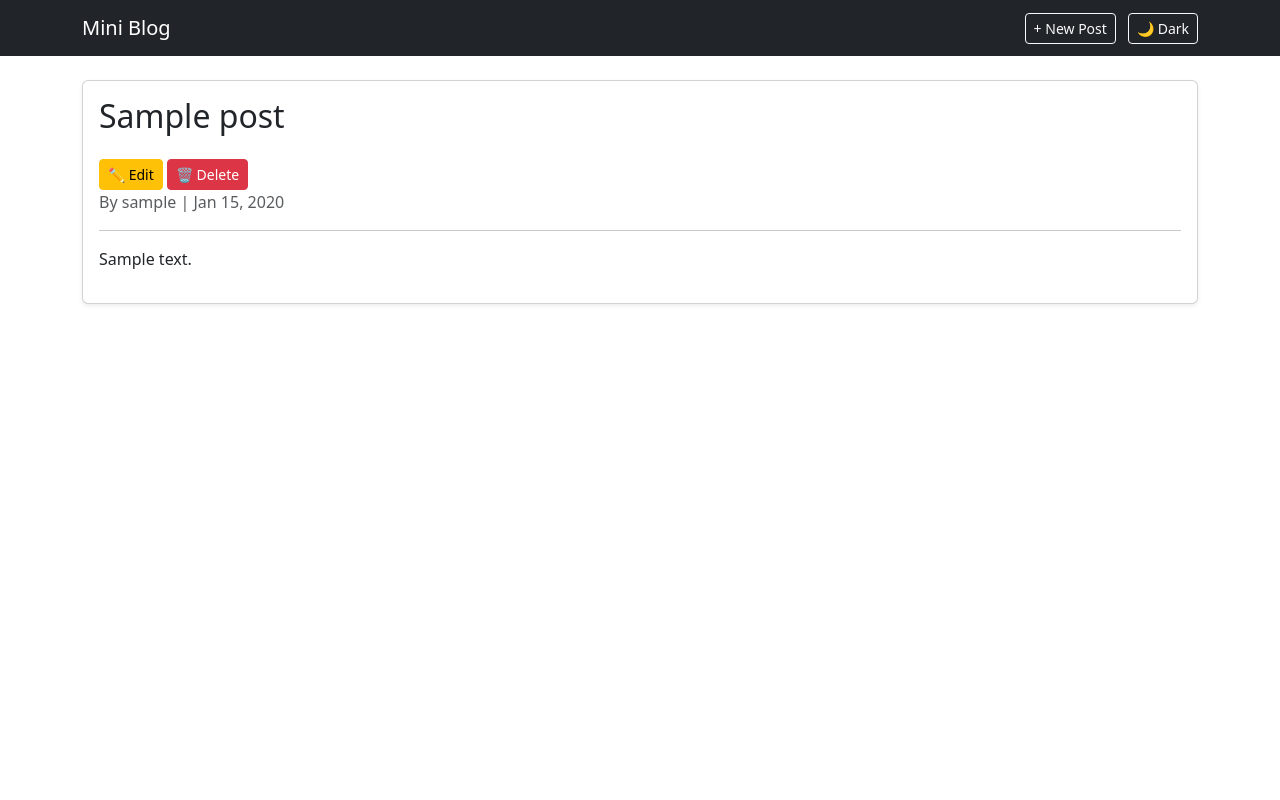
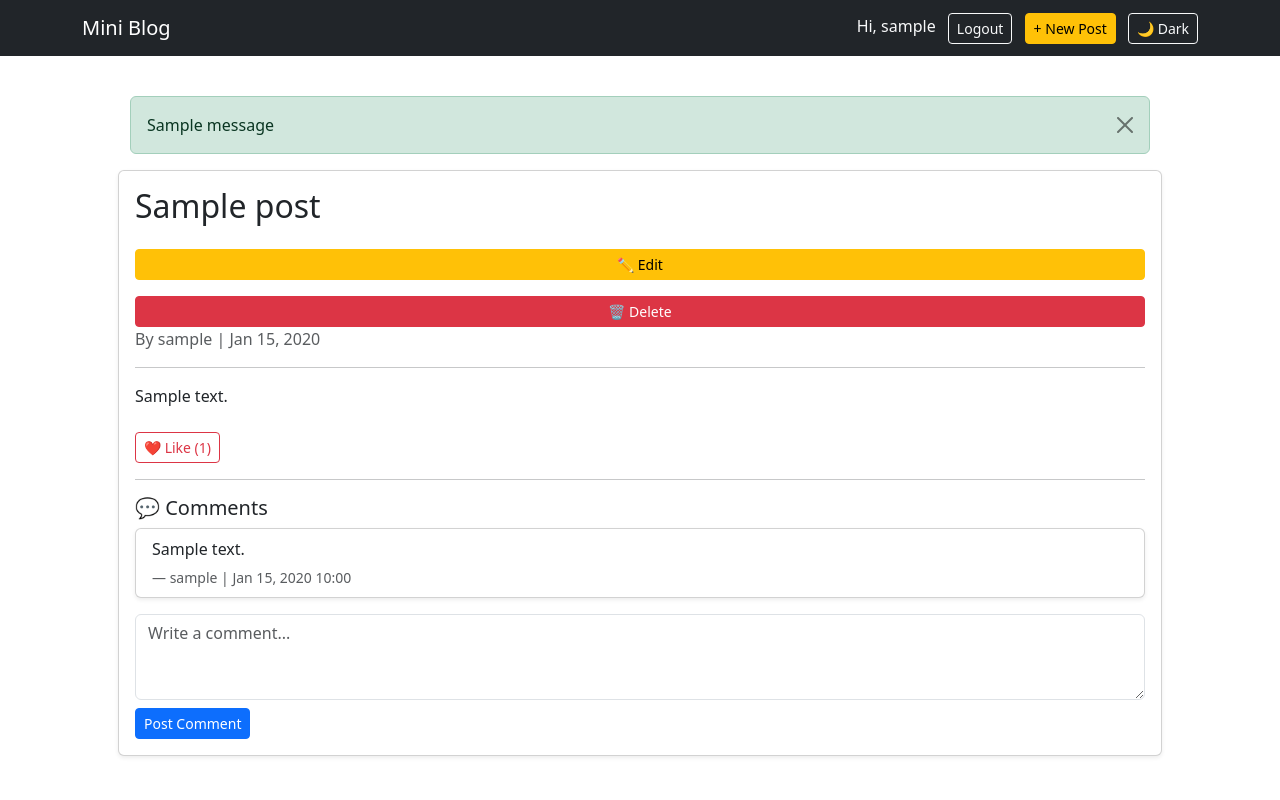
Before and after one commit to ajumishra5/Mini-Blog, a Django app: page /post/1/ in a window 1280 px wide. Run offline with Django 5.2, Linux system fonts and the light colour scheme; a user stored in the database is signed in; tables that the repository leaves empty hold one stand-in row (values such as "Sample post"); one stand-in notice (Sample message) is shown.

Commit message:
Added user registration (signup) system with auto login

```diff
--- a/blog/forms.py
+++ b/blog/forms.py
@@ -1,5 +1,7 @@
+from django.contrib.auth.forms import UserCreationForm
+from django.contrib.auth.models import User
 from django import forms
-from .models import Post
+from .models import Post, Comment
 
 class PostForm(forms.ModelForm):
     class Meta:
@@ -9,3 +11,17 @@ class PostForm(forms.ModelForm):
             'title': forms.TextInput(attrs={'class': 'form-control'}),
             'content': forms.Textarea(attrs={'class': 'form-control', 'rows': 6}),
         }
+
+class CommentForm(forms.ModelForm):
+    class Meta:
+        model = Comment
+        fields = ['text']
+        widgets = {
+            'text': forms.Textarea(attrs={'class': 'form-control', 'rows': 3, 'placeholder': 'Write a comment...'})
+        }
+
+
+class SignUpForm(UserCreationForm):
+    class Meta:
+        model = User
+        fields = ['username', 'email', 'password1', 'password2']
--- a/blog/templates/blog/base.html
+++ b/blog/templates/blog/base.html
@@ -37,15 +37,35 @@
   <div class="container d-flex justify-content-between">
     <a class="navbar-brand" href="/">Mini Blog</a>
     <div>
-      <a href="/create/" class="btn btn-outline-light btn-sm me-2">+ New Post</a>
-      <button id="theme-toggle" class="btn btn-outline-light btn-sm">🌙 Dark</button>
-    </div>
+       {% if user.is_authenticated %}
+           <span class="text-light me-2">Hi, {{ user.username }}</span>
+           <form method="post" action="{% url 'logout' %}" class="d-inline">
+           {% csrf_token %}
+            <button type="submit" class="btn btn-outline-light btn-sm me-2">Logout</button>
+              </form>
+           <a href="{% url 'create_post' %}" class="btn btn-warning btn-sm">+ New Post</a>
+       {% else %}
+           <a href="{% url 'login' %}" class="btn btn-outline-light btn-sm">Login</a>
+       {% endif %}
+          <button id="theme-toggle" class="btn btn-outline-light btn-sm ms-2">🌙 Dark</button>
+   </div>
   </div>
 </nav>
 
+<div class="container py-4 px-3 px-md-5">
+
+  <div class="container mt-3">
+  {% if messages %}
+    {% for message in messages %}
+      <div class="alert alert-{{ message.tags }} alert-dismissible fade show" role="alert">
+        {{ message }}
+        <button type="button" class="btn-close" data-bs-dismiss="alert"></button>
+      </div>
+    {% endfor %}
+  {% endif %}
+</div>
 
 
-<div class="container mt-4">
     {% block content %}{% endblock %}
 </div>
 
--- a/blog/templates/blog/delete_post.html
+++ b/blog/templates/blog/delete_post.html
@@ -1,5 +1,5 @@
 {% extends 'blog/base.html' %}
-
+{% csrf_token %}
 {% block content %}
 <div class="row justify-content-center">
   <div class="col-md-6">
--- a/blog/templates/blog/edit_post.html
+++ b/blog/templates/blog/edit_post.html
@@ -1,5 +1,5 @@
 {% extends 'blog/base.html' %}
-
+{% csrf_token %}
 {% block content %}
 <div class="row justify-content-center">
   <div class="col-md-8 col-lg-6">
--- a/blog/templates/blog/post_detail.html
+++ b/blog/templates/blog/post_detail.html
@@ -6,8 +6,8 @@
     <h2>{{ post.title }}</h2>
 
     {% if request.user == post.author %}
-       <a href="{% url 'edit_post' post.pk %}" class="btn btn-warning btn-sm mt-3">✏️ Edit</a>
-       <a href="{% url 'delete_post' post.pk %}" class="btn btn-danger btn-sm mt-3">🗑️ Delete</a>
+       <a href="{% url 'edit_post' post.pk %}" class="btn btn-warning btn-sm mt-3 w-100 w-md-auto">✏️ Edit</a>
+       <a href="{% url 'delete_post' post.pk %}" class="btn btn-danger btn-sm mt-3 w-100 w-md-auto">🗑️ Delete</a>
     {% endif %}
 
 
@@ -15,6 +15,63 @@
     <p class="text-muted">By {{ post.author.username }} | {{ post.created_at|date:"M d, Y" }}</p>
     <hr>
     <p>{{ post.content }}</p>
+    <button id="like-btn" class="btn btn-outline-danger btn-sm mt-2">
+       ❤️ Like (<span id="like-count">{{ post.likes.count }}</span>)
+    </button><input type="hidden" name="csrfmiddlewaretoken" value="{{ csrf_token }}">
+
+    <hr>
+    <h5>💬 Comments</h5>
+
+{% for comment in comments %}
+  <div class="card mb-2 shadow-sm">
+    <div class="card-body py-2">
+      <p class="mb-1">{{ comment.text }}</p>
+      <small class="text-muted">
+        — {{ comment.author.username }} | {{ comment.created_at|date:"M d, Y H:i" }}
+      </small>
+    </div>
+  </div>
+{% empty %}
+  <p class="text-muted">No comments yet.</p>
+{% endfor %}
+
+{% if user.is_authenticated %}
+  <form method="post" class="mt-3">
+    {% csrf_token %}
+    {{ form.text }}
+    <button type="submit" class="btn btn-primary btn-sm mt-2">Post Comment</button>
+  </form>
+{% else %}
+  <p class="text-muted mt-3">Login to add a comment.</p>
+{% endif %}
+
+
   </div>
 </div>
+
+<script>
+  function getCSRFToken() {
+    return document.querySelector('[name=csrfmiddlewaretoken]').value;
+  }
+
+  const likeBtn = document.getElementById("like-btn");
+  const likeCount = document.getElementById("like-count");
+
+  likeBtn.addEventListener("click", () => {
+    fetch("{% url 'toggle_like' post.pk %}", {
+      method: "POST",
+      headers: {
+        "X-CSRFToken": getCSRFToken(),
+        "X-Requested-With": "XMLHttpRequest"
+      }
+    })
+    .then(response => response.json())
+    .then(data => {
+      likeCount.textContent = data.likes_count;
+      likeBtn.classList.toggle("btn-danger", data.liked);
+      likeBtn.classList.toggle("btn-outline-danger", !data.liked);
+    });
+  });
+</script>
+
 {% endblock %}
--- a/blog/templates/blog/post_list.html
+++ b/blog/templates/blog/post_list.html
@@ -4,7 +4,7 @@
 <h2 class="mb-4">Latest Posts</h2>
 
 {% for post in posts %}
-<div class="card mb-3 shadow-sm">
+<div class="card mb-4 shadow-sm">
   <div class="card-body">
     <h4>
   <a href="{% url 'post_detail' post.pk %}" class="text-decoration-none">
--- a/blog/urls.py
+++ b/blog/urls.py
@@ -1,5 +1,8 @@
 from django.urls import path
-from .views import post_list, create_post, post_detail, edit_post, delete_post
+from .views import (
+    post_list, post_detail, create_post, edit_post, delete_post,
+    toggle_like, signup_view
+)
 
 urlpatterns = [
     path('', post_list, name='post_list'),
@@ -7,4 +10,6 @@ urlpatterns = [
     path('post/<int:pk>/', post_detail, name='post_detail'),
     path('post/<int:pk>/edit/', edit_post, name='edit_post'),
     path('post/<int:pk>/delete/', delete_post, name='delete_post'),
+    path('post/<int:pk>/like/', toggle_like, name='toggle_like'),
+    path('signup/', signup_view, name='signup'),
 ]
--- a/blog/views.py
+++ b/blog/views.py
@@ -1,7 +1,10 @@
 from django.shortcuts import render, get_object_or_404, redirect
 from django.contrib.auth.decorators import login_required
-from .forms import PostForm
-from .models import Post
+from django.contrib.auth import login
+from django.http import JsonResponse
+from django.contrib import messages
+from .forms import PostForm, CommentForm, SignUpForm
+from .models import Like, Post
 
 
 
@@ -16,6 +19,7 @@ def create_post(request):
             post = form.save(commit=False)
             post.author = request.user   # auto author set
             post.save()
+            messages.success(request, "Post created successfully!")
             return redirect('post_list')
     else:
         form = PostForm()
@@ -38,6 +42,7 @@ def edit_post(request, pk):
         form = PostForm(request.POST, instance=post)
         if form.is_valid():
             form.save()
+            messages.info(request, "Post updated successfully!")
             return redirect('post_detail', pk=post.pk)
     else:
         form = PostForm(instance=post)
@@ -54,6 +59,74 @@ def delete_post(request, pk):
 
     if request.method == 'POST':
         post.delete()
+        messages.warning(request, "Post deleted!")
         return redirect('post_list')
 
     return render(request, 'blog/delete_post.html', {'post': post})
+
+def post_detail(request, pk):
+    post = get_object_or_404(Post, pk=pk)
+    comments = post.comments.all().order_by('-created_at')
+
+    if request.method == 'POST' and request.user.is_authenticated:
+        form = CommentForm(request.POST)
+        if form.is_valid():
+            comment = form.save(commit=False)
+            comment.post = post
+            comment.author = request.user
+            comment.save()
+            return redirect('post_detail', pk=post.pk)
+    else:
+        form = CommentForm()
+
+    return render(request, 'blog/post_detail.html', {
+        'post': post,
+        'comments': comments,
+        'form': form
+    })
+
+
+@login_required
+def toggle_like(request, pk):
+    post = get_object_or_404(Post, pk=pk)
+    like, created = Like.objects.get_or_create(post=post, user=request.user)
+
+    if not created:
+        like.delete()
+        liked = False
+    else:
+        liked = True
+
+    return JsonResponse({
+        'liked': liked,
+        'likes_count': post.likes.count()
+    })
+
+@login_required
+def toggle_like(request, pk):
+    post = get_object_or_404(Post, pk=pk)
+    like, created = Like.objects.get_or_create(post=post, user=request.user)
+
+    if not created:
+        like.delete()
+        liked = False
+    else:
+        liked = True
+
+    return JsonResponse({
+        'liked': liked,
+        'likes_count': post.likes.count()
+    })
+
+
+def signup_view(request):
+    if request.method == 'POST':
+        form = SignUpForm(request.POST)
+        if form.is_valid():
+            user = form.save()
+            login(request, user)  # Auto login after signup
+            return redirect('post_list')
+    else:
+        form = SignUpForm()
+
+    return render(request, 'registration/signup.html', {'form': form})
--- a/config/settings.py
+++ b/config/settings.py
@@ -120,6 +120,9 @@ USE_TZ = True
 
 STATIC_URL = 'static/'
 
+LOGOUT_REDIRECT_URL = '/accounts/login/'
+LOGIN_REDIRECT_URL = '/'
+
 
 REST_FRAMEWORK = {
     'DEFAULT_AUTHENTICATION_CLASSES': (
--- a/config/urls.py
+++ b/config/urls.py
@@ -20,4 +20,5 @@ from django.urls import path, include
 urlpatterns = [
     path('admin/', admin.site.urls),
     path('', include('blog.urls')),
+    path('accounts/', include('django.contrib.auth.urls')), # For login/logout
 ]
```
Also changed, not shown: blog/templates/blog/login.html (added, +18 -0 lines), blog/templates/registration/login.html (added, +24 -0 lines), blog/templates/registration/signup.html (added, +20 -0 lines).
